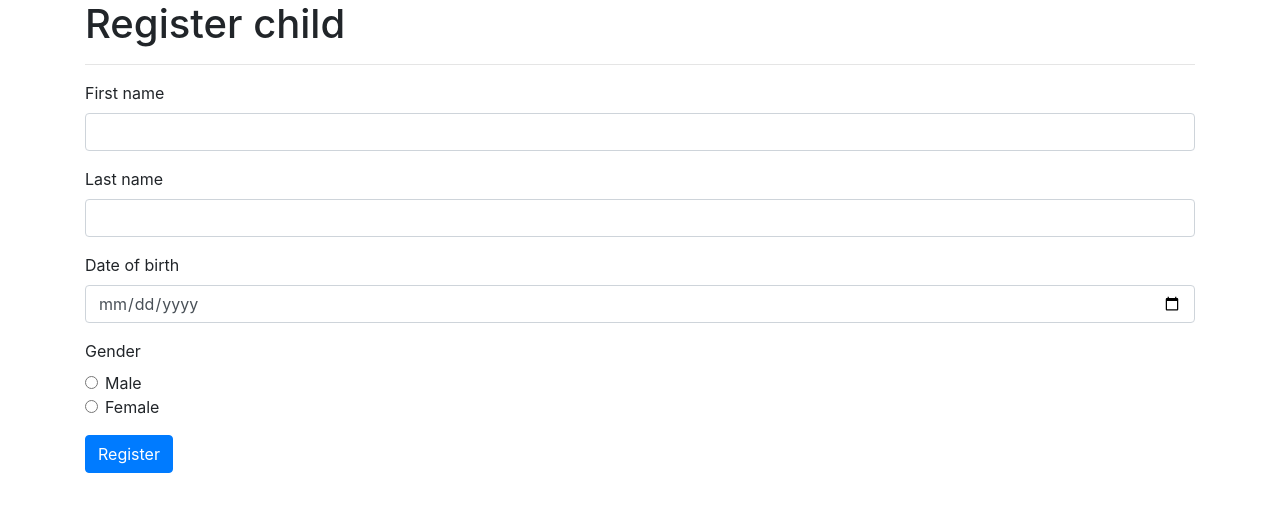
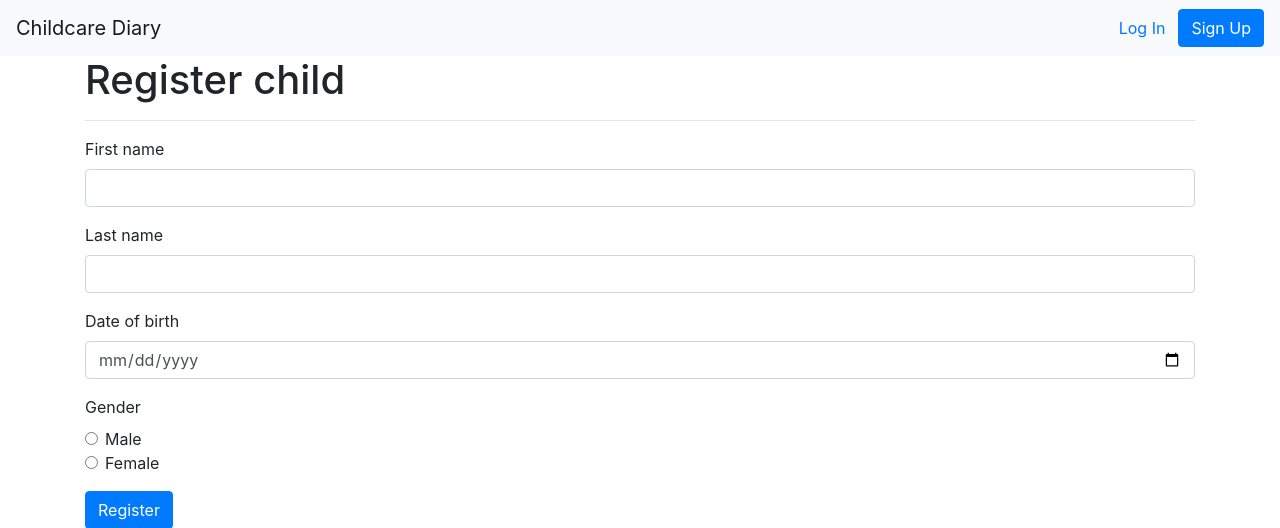
Before and after one commit to MashSoftware/diary-ui, a Flask app: page /register-child in a window 1280 px wide. Shown: the top 528 px of the page. Run offline with Flask 2, Linux system fonts and the light colour scheme; some libraries are stand-ins or nearby versions.

Commit message:
add navbar

```diff
--- a/app/routes.py
+++ b/app/routes.py
@@ -5,14 +5,13 @@ from app.forms import RegisterChildForm, SignUpForm, LogInForm
 
 
 @app.route('/')
-@app.route('/index')
 def index():
     user = {'username': 'Matt'}
     return render_template('index.html', title='Home', user=user)
 
 
 @app.route('/signup', methods=['GET', 'POST'])
-def create_user():
+def signup():
     form = SignUpForm()
     if form.validate_on_submit():
         flash('{} {} signed up!'.format(form.first_name.data, form.last_name.data))
--- a/app/templates/base.html
+++ b/app/templates/base.html
@@ -14,6 +14,24 @@
 </head>
 
 <body>
+    <nav class="navbar navbar-expand-lg navbar-light bg-light">
+        <a class="navbar-brand" href="{{ url_for('index') }}">Childcare Diary</a>
+        <button class="navbar-toggler" type="button" data-toggle="collapse" data-target="#navbarSupportedContent" aria-controls="navbarSupportedContent"
+            aria-expanded="false" aria-label="Toggle navigation">
+            <span class="navbar-toggler-icon"></span>
+        </button>
+
+        <div class="collapse navbar-collapse" id="navbarSupportedContent">
+            <ul class="navbar-nav ml-auto">
+                <li class="nav-item">
+                    <a class="btn btn-link" href="{{ url_for('login') }}" role="button">Log In</a>
+                </li>
+                <li class="nav-item">
+                    <a class="btn btn-primary" href="{{ url_for('signup') }}" role="button">Sign Up</a>
+                </li>
+            </ul>
+        </div>
+    </nav>
     <div class="container">
         {% with messages = get_flashed_messages() %}
         {% if messages %}
```
